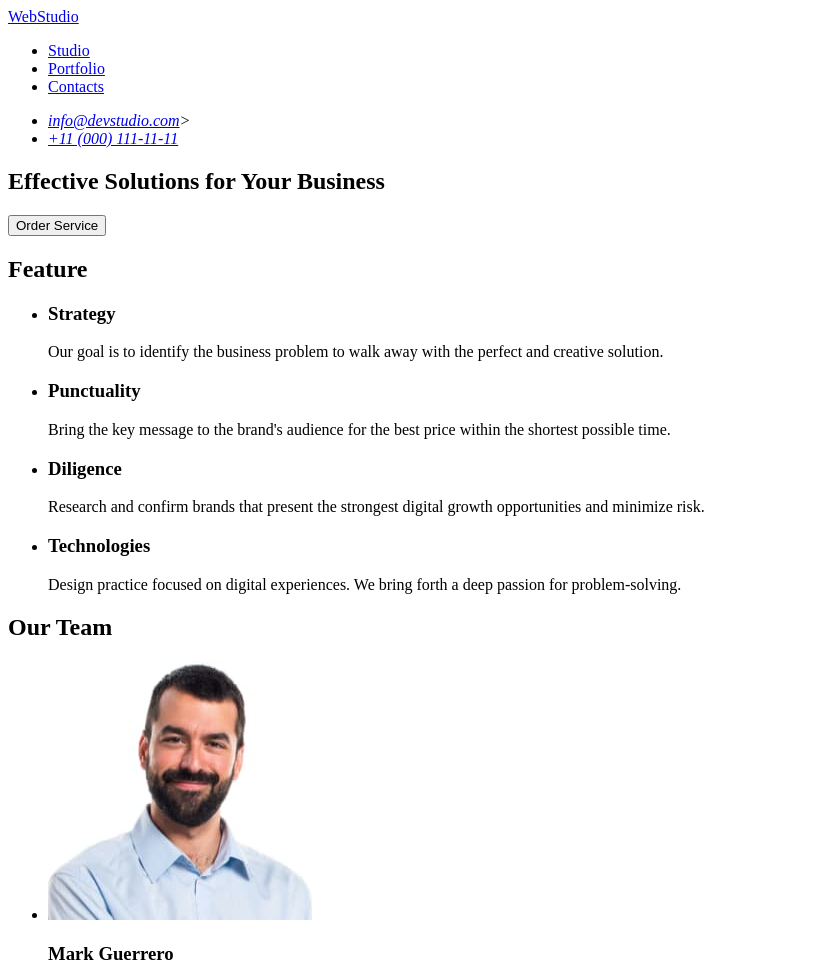
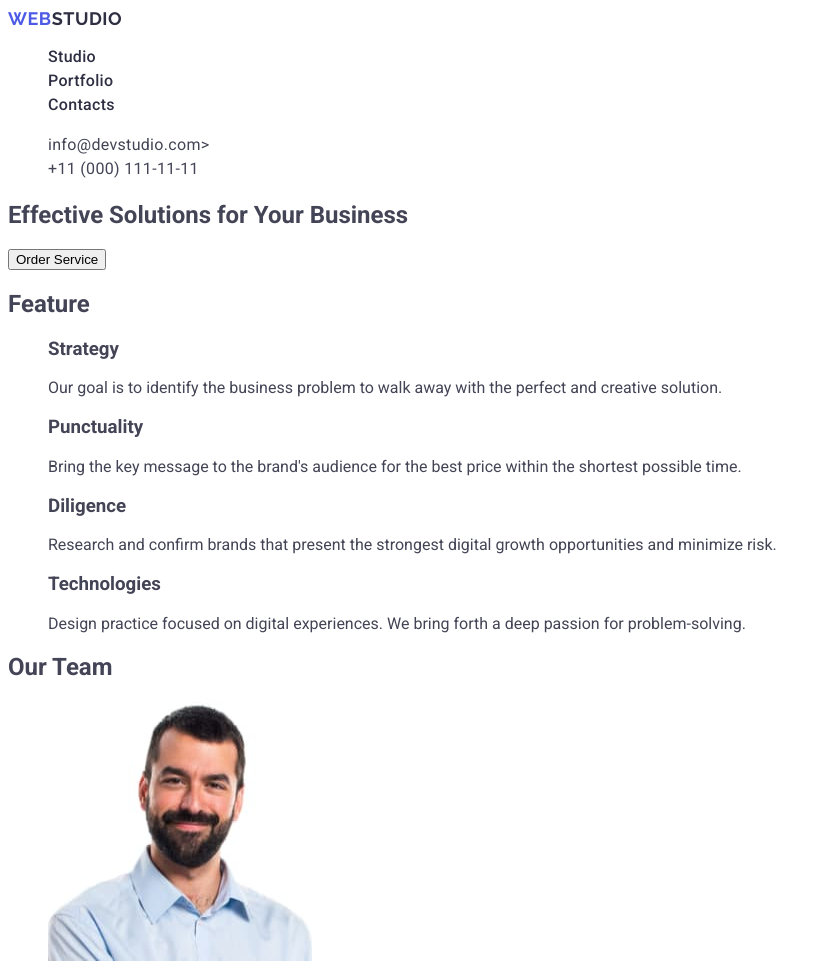
Before and after one commit to alona-didyk22/goit-markup-hw-02-, a plain HTML site: page index.html in a window 1280 px wide. Shown: the top 968 px of the page, without its empty margins (0-831 px from the left). Drawn offline with Linux system fonts and the light colour scheme.

Commit message:
add styles header

```diff
--- /dev/null
+++ b/css/styles.css
@@ -0,0 +1,54 @@
+body {
+  font-family: "Roboto", sans-serif;
+  color: #434455;
+  background-color: #fff;
+}
+
+ul,
+ol {
+  list-style-type: none;
+}
+
+a {
+  text-decoration: none;
+}
+
+.logo {
+  font-family: "Raleway", sans-serif;
+  font-weight: 700;
+  font-size: 18px;
+  line-height: 1.17;
+  letter-spacing: 0.03em;
+  text-transform: uppercase;
+  color: #4d5ae5;
+}
+
+.header-logo .logo-part {
+  color: #2e2f42;
+}
+
+.nav-link {
+  font-weight: 500;
+  font-size: 16px;
+  line-height: 1.5;
+  letter-spacing: 0.02em;
+  color: #2e2f42;
+}
+
+.contacts {
+  font-style: normal;
+}
+
+.contacts-link {
+  font-size: 16px;
+  line-height: 1.5;
+  letter-spacing: 0.02em;
+  color: #434455;
+}
+
+.nav-link:hover,
+.nav-link:focus,
+.contacts-link:hover,
+.contacts-link:focus {
+  color: #404bbf;
+}
--- a/index.html
+++ b/index.html
@@ -4,21 +4,49 @@
     <meta charset="UTF-8" />
     <meta name="viewport" content="width=device-width, initial-scale=1.0" />
     <title>WebStudio</title>
+
+    <link<link
+      rel="stylesheet"
+      href="https://cdnjs.cloudflare.com/ajax/libs/modern-normalize/2.0.0/modern-normalize.min.css"
+      integrity="sha512-4xo8blKMVCiXpTaLzQSLSw3KFOVPWhm/TRtuPVc4WG6kUgjH6J03IBuG7JZPkcWMxJ5huwaBpOpnwYElP/m6wg=="
+      crossorigin="anonymous"
+      referrerpolicy="no-referrer"
+    />
+
+    <link rel="preconnect" href="https://fonts.googleapis.com" />
+    <link rel="preconnect" href="https://fonts.gstatic.com" crossorigin />
+    <link
+      href="https://fonts.googleapis.com/css2?family=Raleway:wght@700&family=Roboto:wght@400;500;700&display=swap"
+      rel="stylesheet"
+    />
+    <link rel="stylesheet" href="./css/styles.css" />
   </head>
   <body>
-    <header>
-      <nav>
-        <a href="./index.html">WebStudio</a>
-        <ul>
-          <li><a href="#">Studio</a></li>
-          <li><a href="#">Portfolio</a></li>
-          <li><a href="#">Contacts</a></li>
+    <header class="page-header">
+      <nav class="header-nav">
+        <a class="logo header-logo" href="./index.html"
+          >Web<span class="logo-part">Studio</span></a
+        >
+        <ul class="nav-list">
+          <li class="nav-item">
+            <a class="nav-link" href="./index.html">Studio</a>
+          </li>
+          <li class="nav-item"><a class="nav-link" href="">Portfolio</a></li>
+          <li class="nav-item"><a class="nav-link" href="">Contacts</a></li>
         </ul>
       </nav>
-      <address>
-        <ul>
-          <li><a href="mailto:info@devstudio.com">info@devstudio.com</a>></li>
-          <li><a href="tel:+110001111111">+11 (000) 111-11-11</a></li>
+      <address class="contacts">
+        <ul class="contacts-list">
+          <li class="contacts-item">
+            <a class="contacts-link" href="mailto:info@devstudio.com"
+              >info@devstudio.com</a
+            >>
+          </li>
+          <li class="contacts-item">
+            <a class="contacts-link" href="tel:+110001111111"
+              >+11 (000) 111-11-11</a
+            >
+          </li>
         </ul>
       </address>
     </header>
@@ -107,8 +135,7 @@
         </ul>
       </section>
     </main>
-    <footer>
-      <a href="./index.html">WebStudio</a>
+
       <p>
         Increase the flow of customers and sales for your business with digital
         marketing & growth solutions.
```
